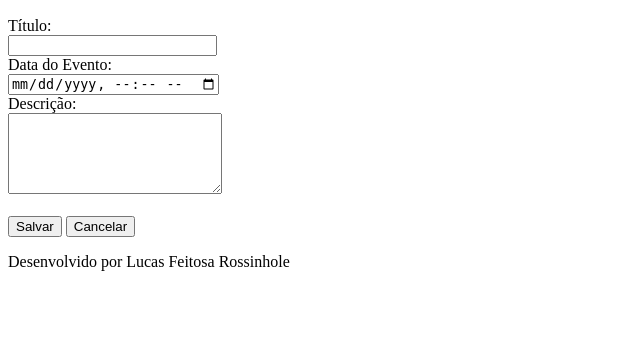
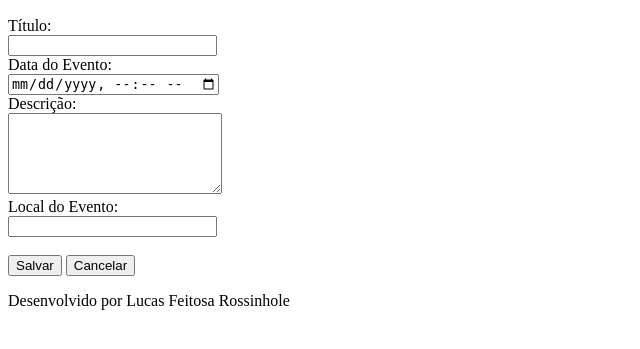
Before and after one commit to lfrossinhole/curso-django-dio-2-agenda, a Django app: page /agenda/evento/ in a window 1280 px wide. Shown: the part 136-485 px from the top of the page, without its empty margins (0-640 px from the left). Run offline with Django 5.2, Linux system fonts and the light colour scheme; a user stored in the database is signed in.

Commit message:
feat: realizacao do exercicio do modulo 4 para adicionar o campo local no evento

```diff
--- a/core/models.py
+++ b/core/models.py
@@ -8,6 +8,7 @@ class Evento(models.Model): # Aula 02
     descricao = models.TextField(blank=True, null=True)
     data_evento = models.DateTimeField(verbose_name='Data do Evento')
     data_criacao = models.DateTimeField(auto_now=True)
+    local = models.CharField(max_length=100, blank=True, null=True)
     usuario = models.ForeignKey(User, on_delete=models.CASCADE)
 
     # O nome da tabela será "evento" e não "core_evento"
--- a/core/views.py
+++ b/core/views.py
@@ -18,6 +18,7 @@ def detalhes_evento(request, titulo_evento): # Aula 02-EX
                         f'<p>Descrição: {evento.descricao}</p>'
                         f'<p>Data do Evento: {evento.data_evento}</p>'
                         f'<p>Data de Criação: {evento.data_criacao}</p>'
+                        f'<p>Local do Evento: {evento.local}</p>'
                         f'<p>Usuário: {evento.usuario.username}</p>'
                         )
 
@@ -78,6 +79,7 @@ def submit_evento(request): # Aula 04: Criando a view para processar o cadastro
         titulo = request.POST.get('titulo')
         descricao = request.POST.get('descricao')
         data_evento = request.POST.get('data_evento')
+        local = request.POST.get('local')
         usuario = request.user # Aula 04: Obtendo o usuário logado para associar o evento a ele
 
         # Método 1: Criando o evento e salvando em duas etapas
@@ -88,6 +90,7 @@ def submit_evento(request): # Aula 04: Criando a view para processar o cadastro
         Evento.objects.create(titulo=titulo,
                             descricao=descricao,
                             data_evento=data_evento,
+                            local=local,
                             usuario=usuario)
 
     return redirect('/')
--- a/templates/evento.html
+++ b/templates/evento.html
@@ -16,6 +16,11 @@
     <label>Descrição:</label>
     <br>
     <textarea name="descricao" rows="5" cols="24"></textarea>
+    <br>
+    <!-- Aula 04-EX: Adição do campo "Local", que pode ser branco ou nulo -->
+    <label>Local do Evento:</label>
+    <br>
+    <input type="text" name="local" size="23">
     <br><br>
     <button type="submit">Salvar</button>
     <a href="/">
```
Also changed, not shown: core/migrations/0003_evento_local.py (added), db.sqlite3.
